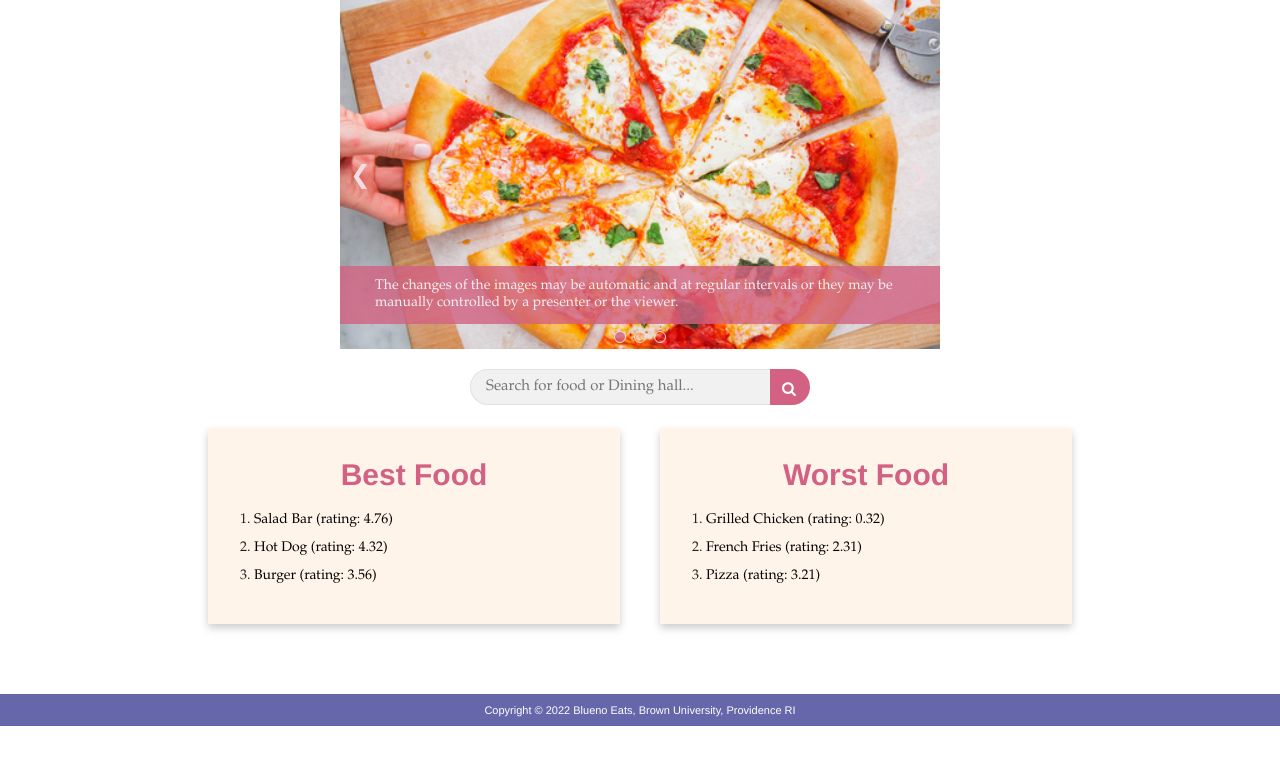
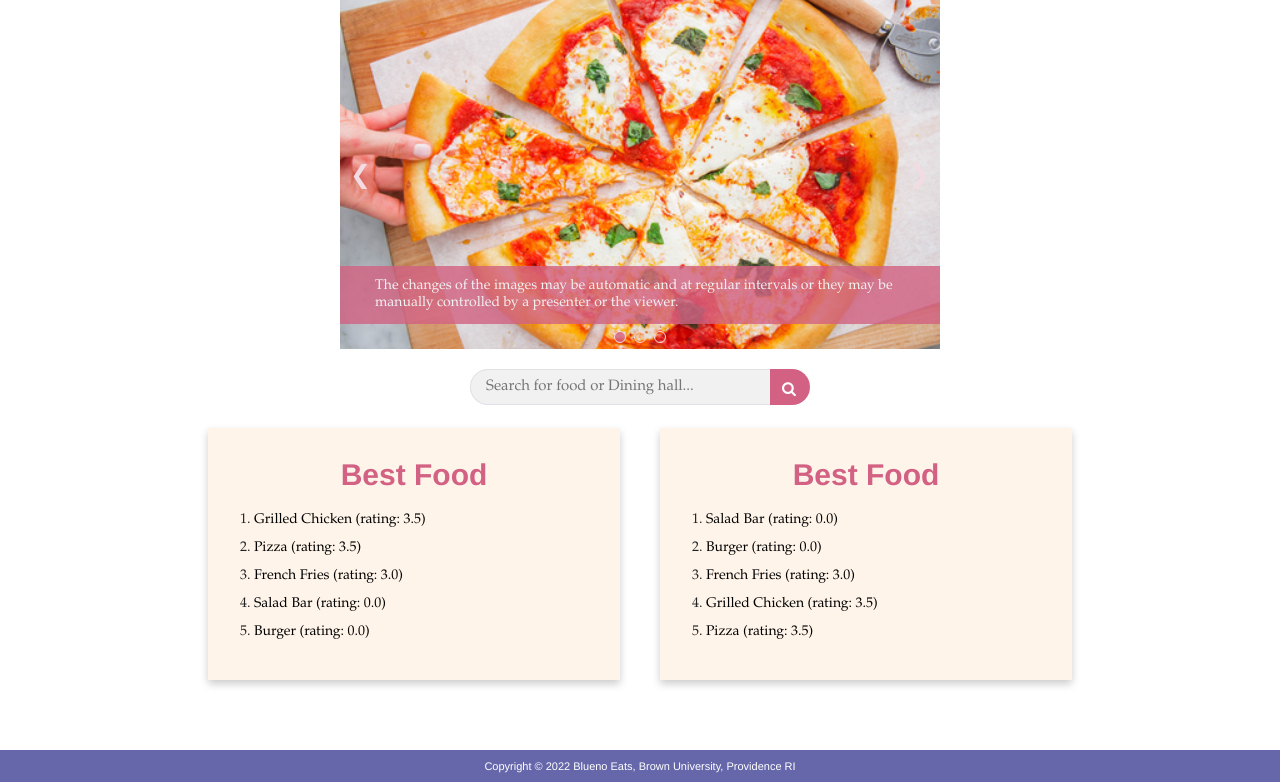
Before and after one commit to BluenoEats/blueno-eats, a PHP site: page /dining.php?hall=1 in a window 1280 px wide. Shown: the part 264-1046 px from the top of the page. Before the commit the page ends 990 px from the top, so only its background shows below. Run offline with PHP 8.4, Linux system fonts and the light colour scheme; data comes from the database, SQL or seed files in the repository.

Commit message:
working food rank

```diff
--- a/functions/get_data.php
+++ b/functions/get_data.php
@@ -28,7 +28,7 @@ function get_reviews($dbc, $dish) {
   $result = mysqli_query($dbc, $query);
   $num_reviews = mysqli_num_rows($result);
   $rating = ($num_reviews ? ($total_score / $num_reviews) : 0);
-  $rating = round($rating, 1);
+  $rating = number_format($rating, 1, '.', '');
 
   return [$rating, $num_reviews, $num_by_stars, $result];
 }
--- a/template/food_rank.php
+++ b/template/food_rank.php
@@ -1,8 +1,23 @@
 <?php
-$num_dishes = 3;
-function echo_food_list($result) {
-  while ($row = mysqli_fetch_assoc($result)) { ?>
-    <li><a href="food.php?dish=<?php echo $row['id']; ?>"><?php echo $row['name']; ?> (rating: <?php echo $row['rating']; ?>)</a></li>
+$num_dishes = 5;
+
+function get_dish_name($dbc, $dish_id) {
+  $query = "SELECT name FROM ".DISH_DB." WHERE id = $dish_id";
+  $result = mysqli_query($dbc, $query);
+  $page = mysqli_fetch_assoc($result);
+
+  return $page['name'];
+}
+
+function echo_food_list($dbc, $result) {
+  while ($row = mysqli_fetch_assoc($result)) {
+    $dish_id = $row['dish_id'];
+    $dish_name = get_dish_name($dbc, $dish_id);
+    $rating = number_format($row['rating'], 1, '.', '');
+    ?>
+    <li><a href="food.php?dish=<?php echo $dish_id; ?>">
+      <?php echo $dish_name ?> (rating: <?php echo $rating; ?>)
+    </a></li>
   <?php }
 }
 ?>
@@ -12,19 +27,20 @@ function echo_food_list($result) {
     <h2>Best Food</h2>
     <ol>
       <?php
-      $query = "SELECT id, name, rating FROM ".DISH_DB." ORDER BY rating DESC LIMIT $num_dishes";
+      $query = "SELECT dish_id, SUM(rating)/COUNT(rating) as rating FROM ".REVIEW_DB." GROUP BY dish_id ORDER BY rating DESC LIMIT $num_dishes";
       $result = mysqli_query($dbc, $query);
-      echo_food_list($result);
+      echo_food_list($dbc, $result);
       ?>
     </ol>
   </div>
+
   <div class="flex-item flex-right">
-  <h2>Worst Food</h2>
+    <h2>Best Food</h2>
     <ol>
       <?php
-      $query = "SELECT id, name, rating FROM ".DISH_DB." ORDER BY rating ASC LIMIT $num_dishes";
+      $query = "SELECT dish_id, SUM(rating)/COUNT(rating) as rating FROM ".REVIEW_DB." GROUP BY dish_id ORDER BY rating ASC LIMIT $num_dishes";
       $result = mysqli_query($dbc, $query);
-      echo_food_list($result);
+      echo_food_list($dbc, $result);
       ?>
     </ol>
   </div>
```
